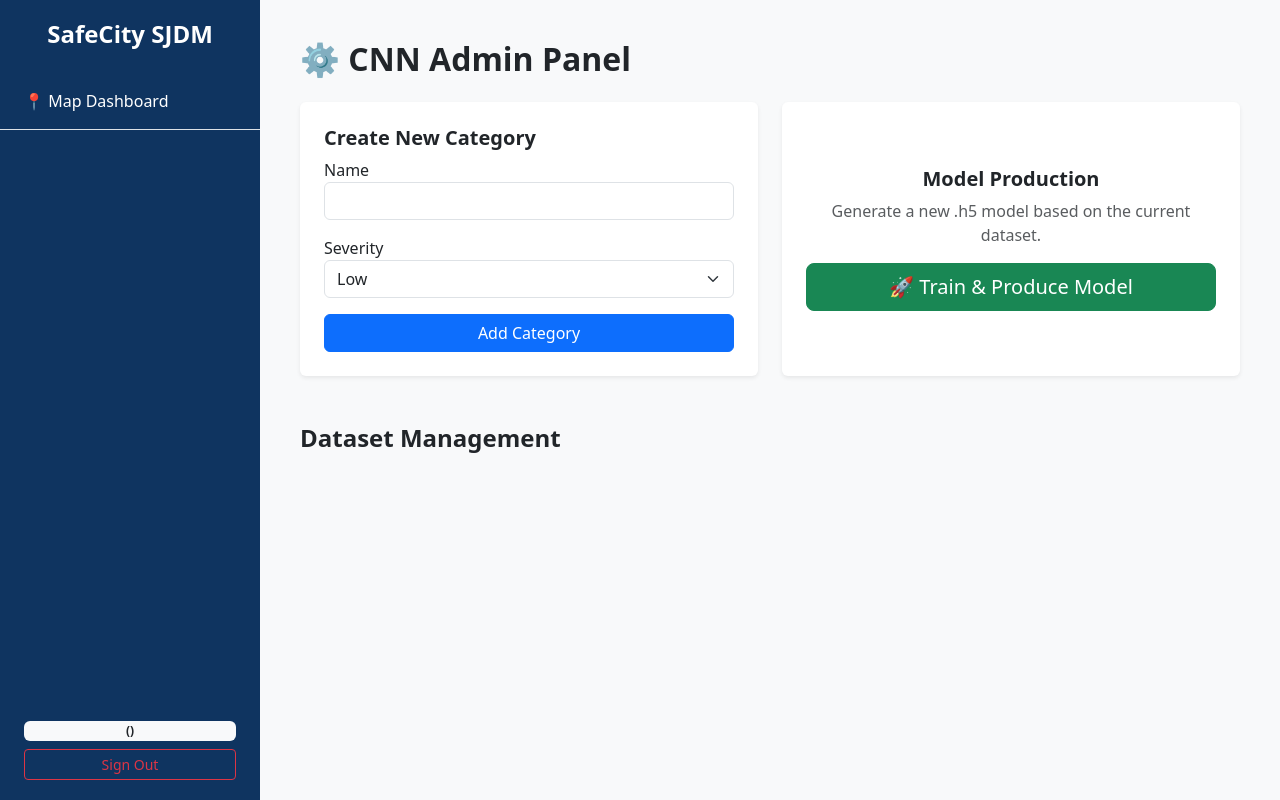
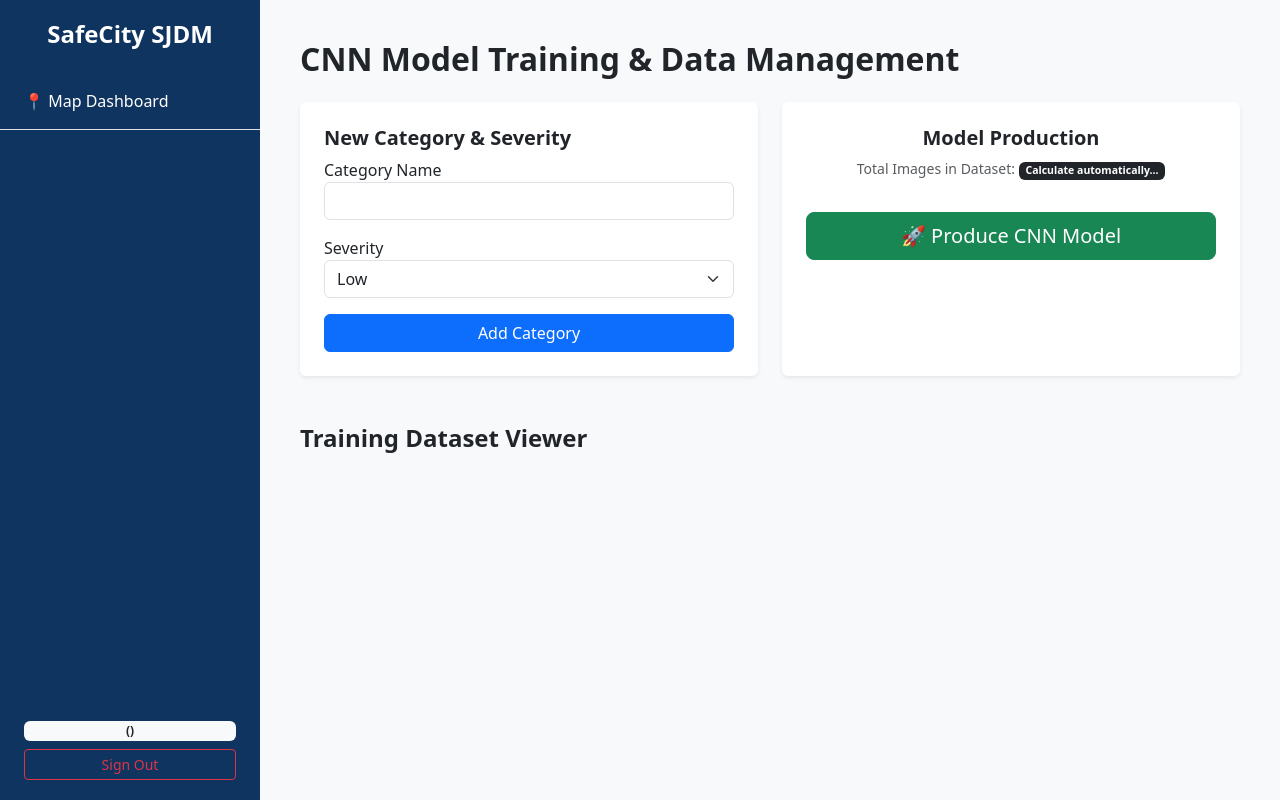
Before and after one commit to rframos/crime-reporting-system, a Flask app: template templates/cnn_admin.html in a window 1280 px wide. Run offline with Flask 3, Linux system fonts and the light colour scheme; the template is opened without the code that fills it, so the values that code supplies are empty.

Commit message:
Update cnn_admin.html

```diff
--- a/templates/cnn_admin.html
+++ b/templates/cnn_admin.html
@@ -1,29 +1,27 @@
 <!DOCTYPE html>
-<html>
+<html lang="en">
 <head>
     <title>SafeCity | CNN Admin</title>
     <link href="https://cdn.jsdelivr.net/npm/bootstrap@5.3.0/dist/css/bootstrap.min.css" rel="stylesheet">
     <style>
         .main-content { margin-left: 260px; padding: 40px; }
-        .img-grid { display: flex; flex-wrap: wrap; gap: 10px; }
-        .img-container { position: relative; width: 100px; height: 100px; }
-        .img-container img { width: 100%; height: 100%; object-fit: cover; border-radius: 5px; cursor: pointer; }
-        .btn-del { position: absolute; top: 0; right: 0; padding: 2px 5px; font-size: 10px; }
+        .img-card { position: relative; width: 120px; height: 120px; overflow: hidden; border-radius: 8px; border: 1px solid #ddd; }
+        .img-card img { width: 100%; height: 100%; object-fit: cover; }
+        .del-btn { position: absolute; top: 5px; right: 5px; background: rgba(255,0,0,0.8); color: white; border: none; border-radius: 50%; font-size: 10px; cursor: pointer; }
     </style>
 </head>
 <body class="bg-light">
     {% include 'sidebar.html' %}
     <div class="main-content">
-        <h2 class="fw-bold mb-4">⚙️ CNN Admin Panel</h2>
+        <h2 class="fw-bold mb-4">CNN Model Training & Data Management</h2>
 
         <div class="row mb-5">
             <div class="col-md-6">
                 <div class="card p-4 shadow-sm border-0">
-                    <h5 class="fw-bold">Create New Category</h5>
+                    <h5 class="fw-bold">New Category & Severity</h5>
                     <form action="/api/categories" method="POST">
-                        <div class="mb-3"><label>Name</label><input type="text" name="name" class="form-control" required></div>
-                        <div class="mb-3">
-                            <label>Severity</label>
+                        <div class="mb-3"><label>Category Name</label><input type="text" name="name" class="form-control" required></div>
+                        <div class="mb-3"><label>Severity</label>
                             <select name="severity" class="form-select">
                                 <option value="Low">Low</option><option value="Medium">Medium</option>
                                 <option value="High">High</option><option value="Critical">Critical</option>
@@ -33,52 +31,64 @@
                     </form>
                 </div>
             </div>
-            <div class="col-md-6 text-center">
-                <div class="card p-4 shadow-sm border-0 h-100 d-flex flex-column justify-content-center">
+            <div class="col-md-6">
+                <div class="card p-4 shadow-sm border-0 h-100 text-center">
                     <h5 class="fw-bold">Model Production</h5>
-                    <p class="text-muted">Generate a new .h5 model based on the current dataset.</p>
-                    <button class="btn btn-success btn-lg" onclick="trainModel()">🚀 Train & Produce Model</button>
+                    <p class="small text-muted">Total Images in Dataset: <span class="badge bg-dark">Calculate automatically...</span></p>
+                    <button class="btn btn-success btn-lg mt-3" onclick="trainModel()">🚀 Produce CNN Model</button>
                 </div>
             </div>
         </div>
 
-        <h4 class="fw-bold mb-3">Dataset Management</h4>
-        {% for cat_name, imgs in dataset.items() %}
+        <h4 class="fw-bold mb-3">Training Dataset Viewer</h4>
+        {% for cat in categories %}
         <div class="card p-4 mb-4 border-0 shadow-sm">
             <div class="d-flex justify-content-between align-items-center mb-3">
-                <h6 class="fw-bold mb-0">{{ cat_name }} ({{ imgs|length }} images)</h6>
-                <form action="/api/upload-training" method="POST" enctype="multipart/form-data" class="d-flex gap-2">
-                    <input type="hidden" name="category" value="{{ cat_name }}">
-                    <input type="file" name="images" class="form-control form-control-sm" multiple required>
-                    <button class="btn btn-sm btn-dark">Upload</button>
-                </form>
+                <div>
+                    <h5 class="mb-0 fw-bold text-primary">{{ cat.name }}</h5>
+                    <span class="badge bg-secondary">Severity: {{ cat.severity }}</span>
+                </div>
+                <div class="d-flex gap-2">
+                    <form action="/api/upload-training" method="POST" enctype="multipart/form-data" class="d-flex gap-1">
+                        <input type="hidden" name="category" value="{{ cat.name }}">
+                        <input type="file" name="images" class="form-control form-control-sm" multiple required>
+                        <button class="btn btn-sm btn-dark">Upload</button>
+                    </form>
+                    <form action="/api/categories/delete/{{ cat.id }}" method="POST" onsubmit="return confirm('Delete category AND all images?')">
+                        <button class="btn btn-sm btn-outline-danger">Delete Category</button>
+                    </form>
+                </div>
             </div>
-            <div class="img-grid">
-                {% for img in imgs %}
-                <div class="img-container" id="img-{{ loop.index }}-{{ cat_name }}">
-                    <img src="/static/training_data/{{ cat_name }}/{{ img }}" onclick="window.open(this.src)">
-                    <button class="btn btn-danger btn-del" onclick="deleteImg('{{cat_name}}', '{{img}}', 'img-{{ loop.index }}-{{ cat_name }}')">X</button>
+
+            <div class="d-flex flex-wrap gap-2">
+                {% for img in dataset[cat.name] %}
+                <div class="img-card" id="cont-{{ loop.index }}-{{ cat.id }}">
+                    <img src="/static/training_data/{{ cat.name }}/{{ img }}" onclick="window.open(this.src)">
+                    <button class="del-btn" onclick="deleteImg('{{cat.name}}', '{{img}}', 'cont-{{ loop.index }}-{{ cat.id }}')">✕</button>
                 </div>
                 {% endfor %}
+                {% if not dataset[cat.name] %}
+                    <p class="text-muted small italic">No images uploaded for this category.</p>
+                {% endif %}
             </div>
         </div>
         {% endfor %}
     </div>
 
     <script>
-        async function deleteImg(cat, file, elementId) {
-            if(!confirm("Delete this image?")) return;
+        async function deleteImg(cat, file, divId) {
+            if(!confirm("Remove image?")) return;
             const res = await fetch('/api/delete-training-img', {
                 method: 'POST',
                 headers: {'Content-Type': 'application/json'},
                 body: JSON.stringify({category: cat, filename: file})
             });
-            if(res.ok) document.getElementById(elementId).remove();
+            if(res.ok) document.getElementById(divId).remove();
         }
 
-        async function trainModel() {
-            const res = await fetch('/api/train-model', {method: 'POST'});
-            if(res.ok) alert("Training process triggered! Check console for logs.");
+        function trainModel() {
+            alert("Starting CNN Model Production (Sequential Model: Conv2D -> MaxPooling2D -> Flatten -> Dense). This will produce 'crime_model.h5'.");
+            fetch('/api/train-model', {method:'POST'});
         }
     </script>
 </body>
```
